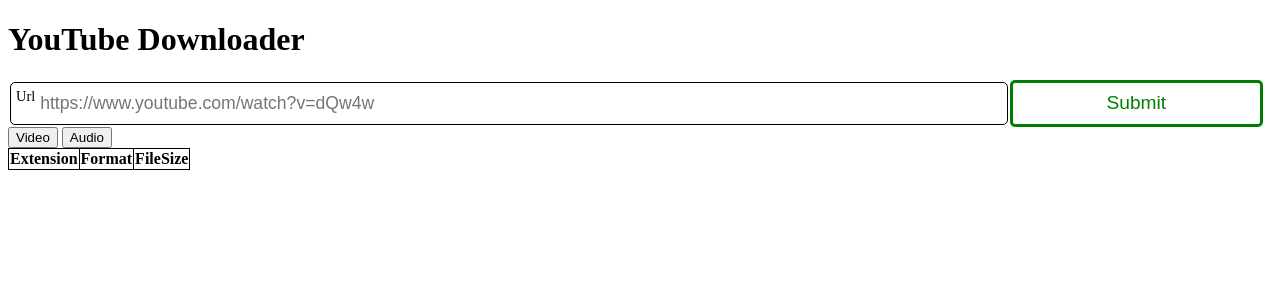
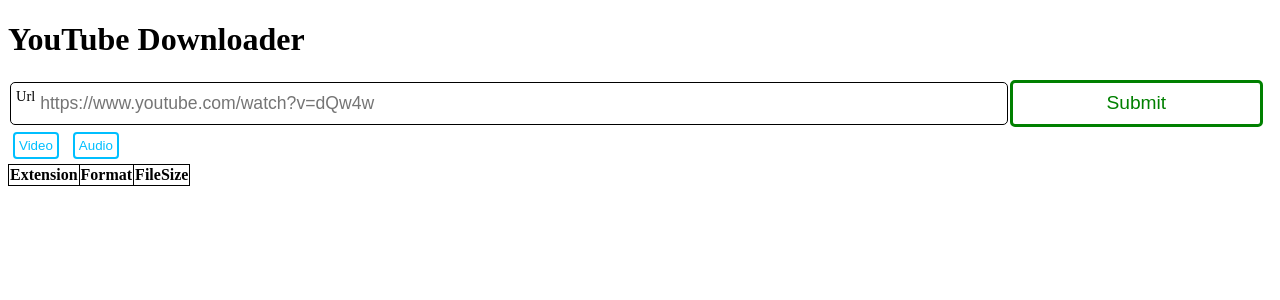
Before and after one commit to blackwakhu/youtube-video-downloader-django, a Django app: page / in a window 1280 px wide. Shown: the top 300 px of the page. Run offline with Django 5.2, Linux system fonts and the light colour scheme; lists and menus that the app fills with data are empty.

Commit message:
added the syle for the buttons

```diff
--- a/downloader/static/css/style.css
+++ b/downloader/static/css/style.css
@@ -4,6 +4,20 @@
   font-size: 1.1em;
   border: none;
   outline: none;
+}
+
+.btn-utility{
+  color: deepskyblue;
+  padding: 4px;
+  border: 2px solid deepskyblue;
+  border-radius: 4px;
+  background: white;
+  margin: 5px;
+}
+
+.btn-utility:hover{
+  color: white;
+  background: deepskyblue;
 }
 
 .audio-table{
--- a/downloader/templates/index.html
+++ b/downloader/templates/index.html
@@ -20,8 +20,8 @@
       <input type="submit" value="Submit"/>
     </form>
     <div>
-      <button id="video-btn">Video</button>
-      <button id="audio-btn">Audio</button>
+      <button class="btn-utility" id="video-btn">Video</button>
+      <button class="btn-utility" id="audio-btn">Audio</button>
     </div>
     <table class="video-table">
       <thead>
```
